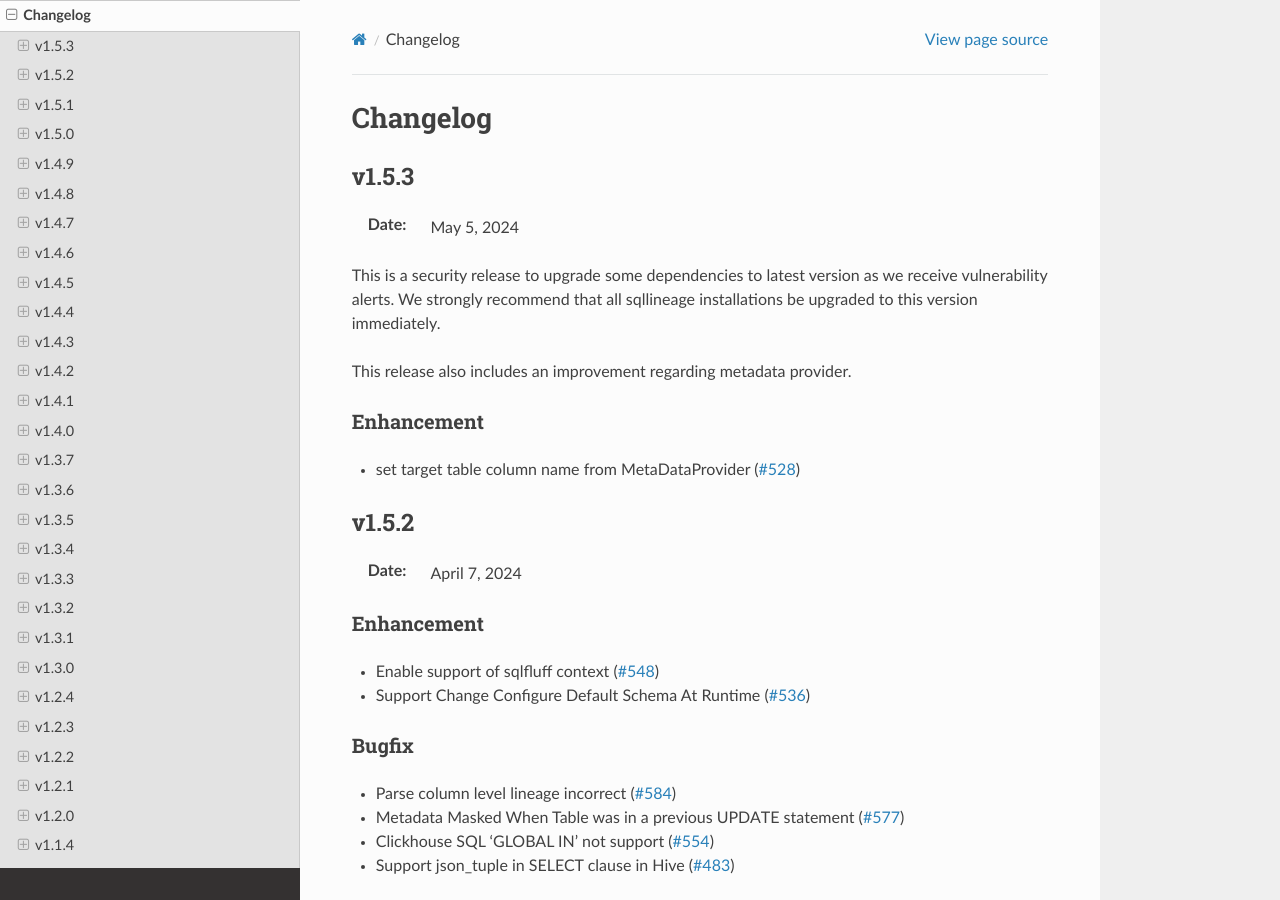
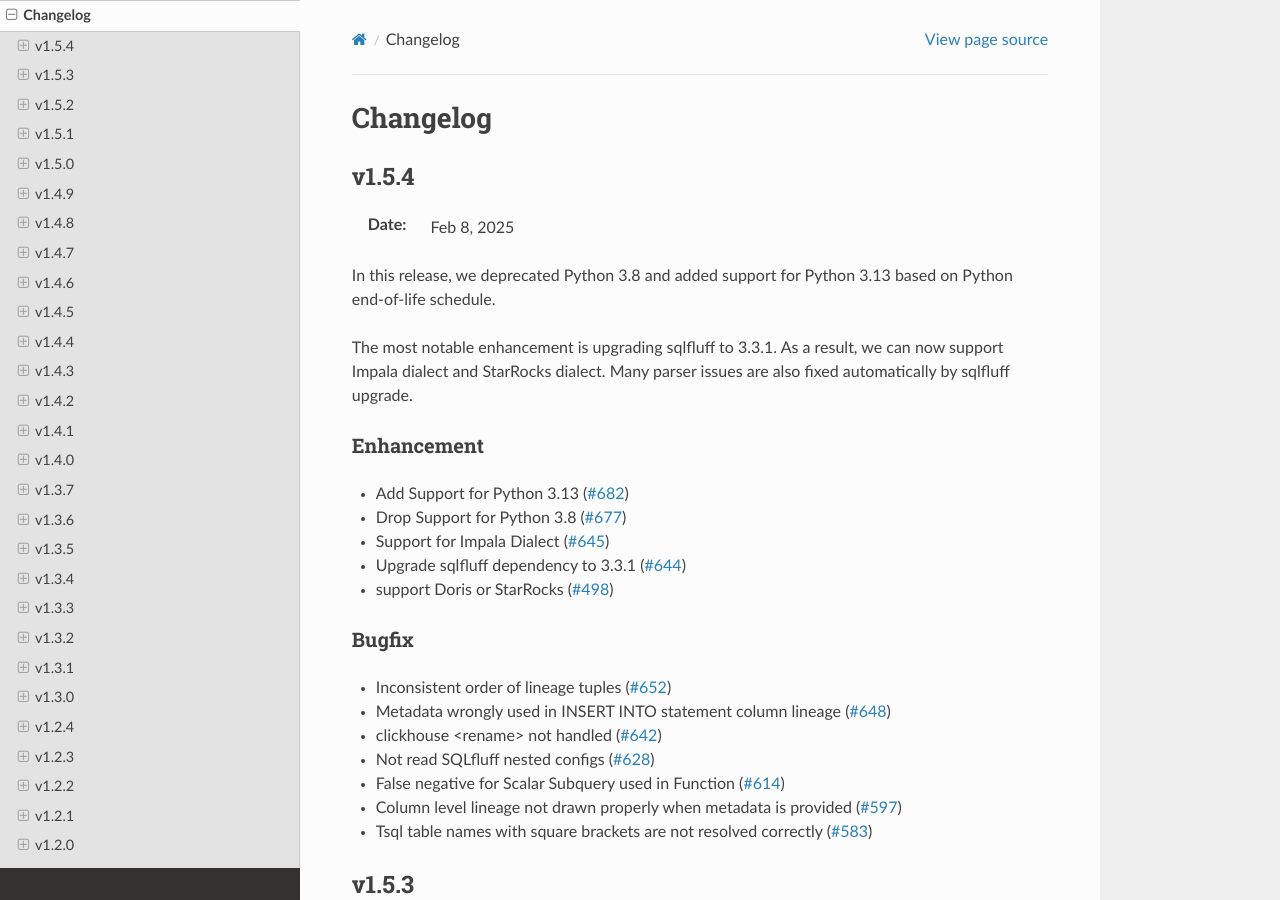
Before and after one commit to reata/sqllineage, a Sphinx documentation site: the page built from docs/release_note/changelog.rst, in a window 1280 px wide and 900 px high. Built offline with Sphinx 7.4.7 and the Read the Docs theme 3.1.0, drawn with Linux system fonts in a browser that asks for light colours.

Commit message:
chore: bump version to 1.5.4 (#684)

```diff
--- a/docs/release_note/changelog.rst
+++ b/docs/release_note/changelog.rst
@@ -1,6 +1,33 @@
 *********
 Changelog
 *********
+
+v1.5.4
+======
+:Date: Feb 8, 2025
+
+In this release, we deprecated Python 3.8 and added support for Python 3.13 based on Python end-of-life schedule.
+
+The most notable enhancement is upgrading sqlfluff to 3.3.1. As a result, we can now support Impala dialect and
+StarRocks dialect. Many parser issues are also fixed automatically by sqlfluff upgrade.
+
+Enhancement
+-------------
+* Add Support for Python 3.13 (`#682 <https://github.com/reata/sqllineage/issues/682>`_)
+* Drop Support for Python 3.8 (`#677 <https://github.com/reata/sqllineage/issues/677>`_)
+* Support for Impala Dialect (`#645 <https://github.com/reata/sqllineage/issues/645>`_)
+* Upgrade sqlfluff dependency to 3.3.1 (`#644 <https://github.com/reata/sqllineage/issues/644>`_)
+* support Doris or StarRocks (`#498 <https://github.com/reata/sqllineage/issues/498>`_)
+
+Bugfix
+-------------
+* Inconsistent order of lineage tuples (`#652 <https://github.com/reata/sqllineage/issues/652>`_)
+* Metadata wrongly used in INSERT INTO statement column lineage (`#648 <https://github.com/reata/sqllineage/issues/648>`_)
+* clickhouse <rename> not handled (`#642 <https://github.com/reata/sqllineage/issues/642>`_)
+* Not read SQLfluff nested configs (`#628 <https://github.com/reata/sqllineage/issues/628>`_)
+* False negative for Scalar Subquery used in Function (`#614 <https://github.com/reata/sqllineage/issues/614>`_)
+* Column level lineage not drawn properly when metadata is provided (`#597 <https://github.com/reata/sqllineage/issues/597>`_)
+* Tsql table names with square brackets are not resolved correctly (`#583 <https://github.com/reata/sqllineage/issues/583>`_)
 
 v1.5.3
 ======
--- a/sqllineage/__init__.py
+++ b/sqllineage/__init__.py
@@ -1,5 +1,5 @@
 NAME = "sqllineage"
-VERSION = "1.5.3"
+VERSION = "1.5.4"
 DEFAULT_LOGGING = {
     "version": 1,
     "disable_existing_loggers": False,
```
Also changed, not shown: 2 other files.
